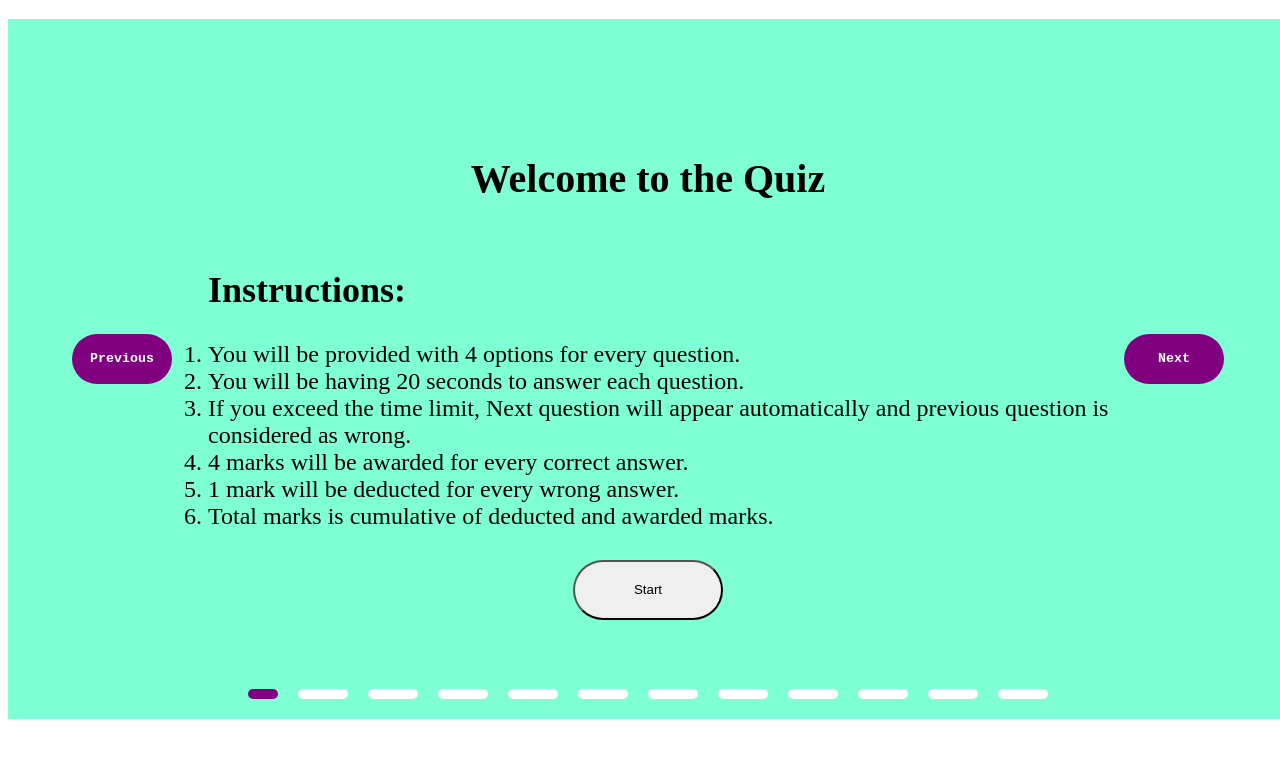
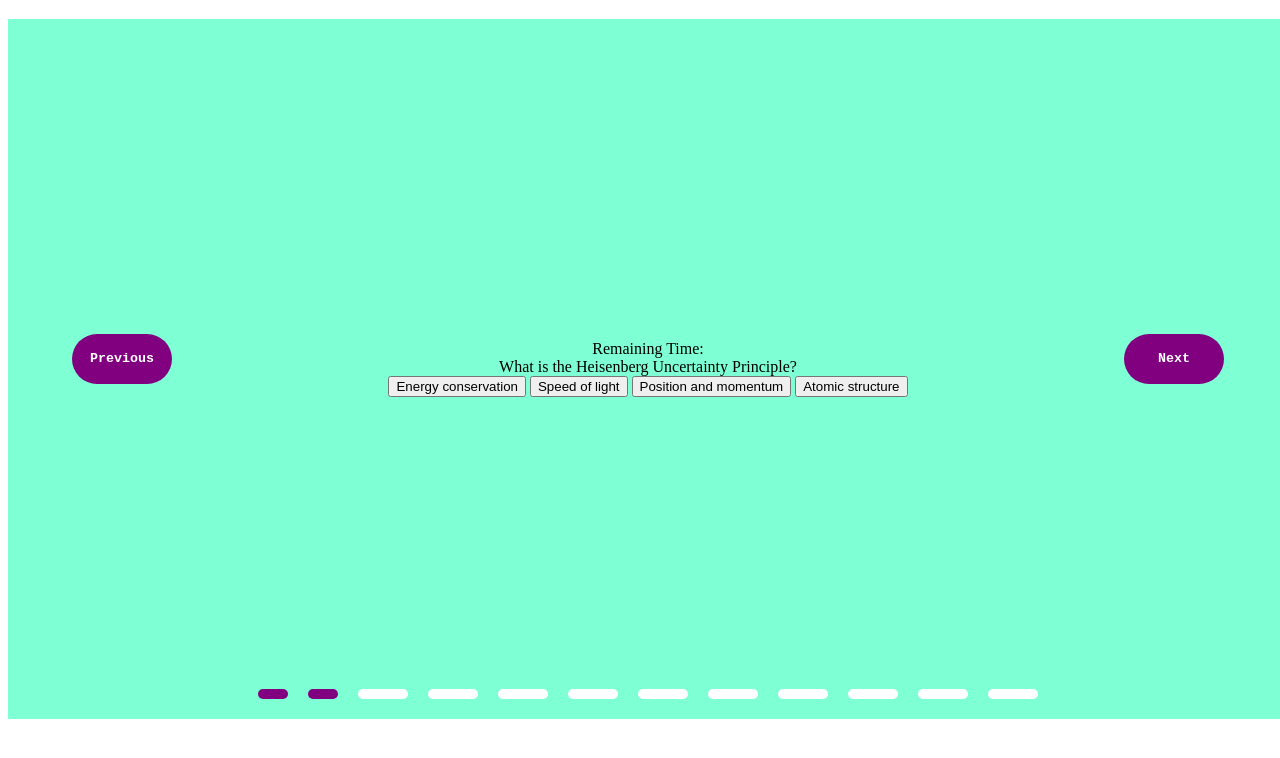
Before and after one commit to Prajwal7Dalawai/Extion-Internship, a plain HTML site: page Quiz Application/index.html in a window 1280 px wide. Both pictures are taken after a click on the button "Start". Drawn offline with Linux system fonts and the light colour scheme.

Commit message:
Added Questions

```diff
--- a/Quiz Application/app.js
+++ b/Quiz Application/app.js
@@ -4,16 +4,19 @@ let items = document.querySelectorAll('.slider .list .item');
 let next = document.getElementById('next');
 let prev = document.getElementById('prev');
 let dots = document.querySelectorAll('.slider .dots li');
+let start = document.querySelector('#start button');
+prev.disabled = true;
 
 let lengthItems = items.length - 1;
 let active = 0;
+prev.onclick = function(){
+    active = active - 1 >= 0 ? active - 1 : lengthItems;
+    reloadSlider();
+}
 next.onclick = function(){
     active = active + 1 <= lengthItems ? active + 1 : 0;
     reloadSlider();
-}
-prev.onclick = function(){
-    active = active - 1 >= 0 ? active - 1 : lengthItems;
-    reloadSlider();
+    loadQuestion();
 }
 function reloadSlider(){
     slider.style.left = -items[active].offsetLeft + 'px';
@@ -23,117 +26,91 @@ function reloadSlider(){
     dots[active].classList.add('active');
 }
 
-dots.forEach((li, key) => {
-    li.addEventListener('click', ()=>{
-         active = key;
-         reloadSlider();
-    })
-});
-//Sliding functions ends here
+start.onclick = function(){
+    active = active + 1 <= lengthItems ? active + 1 : 0;
+    reloadSlider();
+    loadQuestion();
+    next.disabled = false;
+    prev.disabled = false;
+}
 
 
 // Quiz functions
 const questions = [
     {
-        question: "What is the capital of France?",
-        choices: ["Berlin", "Madrid", "Paris", "Lisbon"],
-        correctAnswer: 2
+        "question": "What is the Heisenberg Uncertainty Principle?",
+        "choices": ["Energy conservation", "Speed of light", "Position and momentum", "Atomic structure"],
+        "correctAnswer": 2
     },
     {
-        question: "What is 2 + 2?",
-        choices: ["3", "4", "5", "6"],
-        correctAnswer: 1
+        "question": "What does Fermat's Last Theorem state?",
+        "choices": ["Even primes", "No solution for n > 2", "Right triangle", "Prime factors"],
+        "correctAnswer": 1
     },
     {
-        question: "Who wrote 'To Kill a Mockingbird'?",
-        choices: ["Harper Lee", "J.K. Rowling", "Ernest Hemingway", "Mark Twain"],
-        correctAnswer: 0
+        "question": "In Dante's 'Divine Comedy,' what are the three parts of the journey through the afterlife?",
+        "choices": ["Heaven, Hell, Earth", "Limbo, Purgatory, Heaven", "Inferno, Purgatorio, Paradiso", "Hades, Elysium, Tartarus"],
+        "correctAnswer": 2
+    },
+    {
+        "question": "Who was the first emperor of the Roman Empire?",
+        "choices": ["Julius Caesar", "Augustus", "Nero", "Constantine"],
+        "correctAnswer": 1
+    },
+    {
+        "question": "What is the significance of the Higgs boson particle?",
+        "choices": ["Nuclear force", "Electromagnetic force", "Provides mass", "Dark matter"],
+        "correctAnswer": 2
+    },
+    {
+        "question": "What is the molecular geometry of a water (H2O) molecule?",
+        "choices": ["Linear", "Trigonal planar", "Tetrahedral", "Bent"],
+        "correctAnswer": 3
+    },
+    {
+        "question": "What is the time complexity of the quicksort algorithm in the average case?",
+        "choices": ["O(n^2)", "O(n log n)", "O(log n)", "O(n)"],
+        "correctAnswer": 1
+    },
+    {
+        "question": "What is the function of ribosomes in a cell?",
+        "choices": ["Energy production", "Protein synthesis", "DNA replication", "Cell division"],
+        "correctAnswer": 1
+    },
+    {
+        "question": "What does the term 'stagflation' refer to?",
+        "choices": ["High inflation, high unemployment", "Low inflation, high growth", "High inflation, high growth", "Low inflation, high unemployment"],
+        "correctAnswer": 0
+    },
+    {
+        "question": "Who wrote 'The Republic,' a work concerning justice and the ideal state?",
+        "choices": ["Aristotle", "Plato", "Socrates", "Descartes"],
+        "correctAnswer": 1
     }
 ];
 
-let currentQuestionIndex = 0;
-let score = 0;
-let timeLeft = 60;
-let timer;
-let qno = 0; //Question number
-let qstn = document.querySelectorAll('.question');
-let btn = document.querySelectorAll('.ansButton button');
 
+let divisions = document.querySelectorAll('.innerItem');
+let count = 1;
+let questionIndex = 0;
 
-// function loadQuestion() {
-//     for(var i=0; i<questions.length;i++){
-//     if (currentQuestionIndex < questions.length) {
-//         const questionObj = questions[currentQuestionIndex];
-//         document.querySelectorAll('.question')[qno].innerText = questionObj.question;
-//         const choices = document.querySelectorAll('.ansButton button');
-//         choices.forEach((button, index) => {
-//             button.innerText = questionObj.choices[index];
-//         });
-//     } else {
-//         endQuiz();
-//     }
-// }
-// }
+function loadQuestion() {
+    if(count<11 && questionIndex<10){
+    var subDiv = divisions[count];
+    var qstn = subDiv.getElementsByClassName('question')[0]; // Access the first element
+    var qstnObj = questions[questionIndex];
+    qstn.innerText = qstnObj.question;
 
-function checkAnswer(choiceIndex) {
-    const questionObj = questions[currentQuestionIndex];
-    if (choiceIndex === questionObj.correctAnswer) {
-        score++;
-        document.getElementById('feedback').innerText = "Correct!";
-    } else {
-        document.getElementById('feedback').innerText = "Wrong!";
-    }
-    document.getElementById('score').innerText = `Score: ${score}`;
-    deactivateButtons();
-    currentQuestionIndex++;
-    setTimeout(() => {
-        document.getElementById('feedback').innerText = "";
-        loadQuestion();
-        activateButtons();
-    }, 1000);
+    var buttons = subDiv.querySelectorAll('.ansButton button');
+    buttons.forEach((button, i) => {
+        button.innerText = qstnObj.choices[i];
+    });
+
+    count++;
+    questionIndex++;
 }
-
-function deactivateButtons() {
-    const choices = document.querySelectorAll('.choice');
-    choices.forEach(button => {
-        button.disabled = true;
-    });
+else{
+    count = 1;
+    questionIndex = 0;
 }
-
-function activateButtons() {
-    const choices = document.querySelectorAll('.choice');
-    choices.forEach(button => {
-        button.disabled = false;
-    });
 }
-
-function startTimer() {
-    timer = setInterval(() => {
-        timeLeft--;
-        document.getElementById('timer').innerText = `Time left: ${timeLeft}`;
-        if (timeLeft <= 0) {
-            clearInterval(timer);
-            endQuiz();
-        }
-    }, 1000);
-}
-
-function endQuiz() {
-    document.getElementById('quiz').innerHTML = `<h2>Quiz Over!</h2><p>Your final score is ${score}</p>`;
-}
-
-window.onload = () => {
-    //loadQuestion();
-    qstn.forEach((q)=>{
-        if (currentQuestionIndex < questions.length) {
-            const questionObj = questions[currentQuestionIndex];
-            q.innerText = questionObj.question;
-            btn.forEach((button, index) => {
-                button.innerText = questionObj.choices[index];
-            });
-            currentQuestionIndex++;
-        }
-
-    });
-    startTimer();
-};
--- a/Quiz Application/index.html
+++ b/Quiz Application/index.html
@@ -23,7 +23,7 @@
                     <li>1 mark will be deducted for every wrong answer.</li>
                     <li>Total marks is cumulative of deducted and awarded marks.</li>
                 </ol>
-                <div class="btns">
+                <div class="btns" id="start">
                     <button>Start</button>
                 </div>
             </div>
--- a/Quiz Application/style.css
+++ b/Quiz Application/style.css
@@ -93,7 +93,7 @@
     border-radius: 30px;
     cursor: pointer;
 }
-button:disabled {
+.button:disabled {
     background: #cccccc;
     cursor: not-allowed;
 }
```
